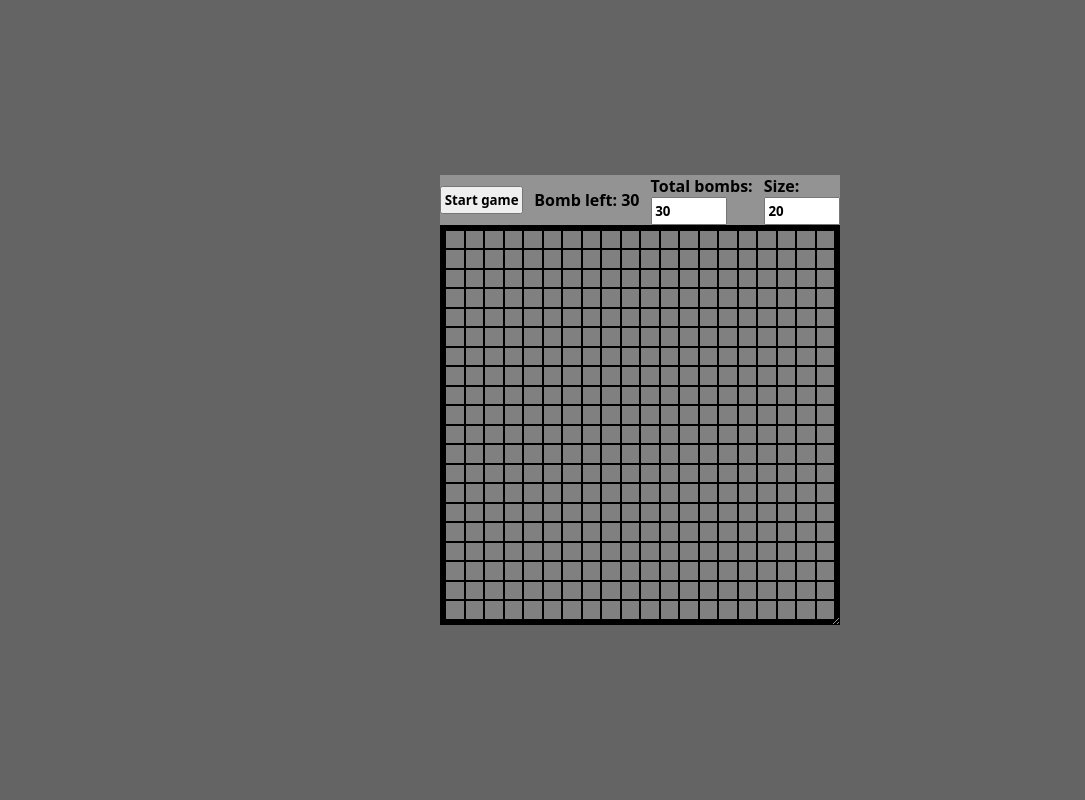
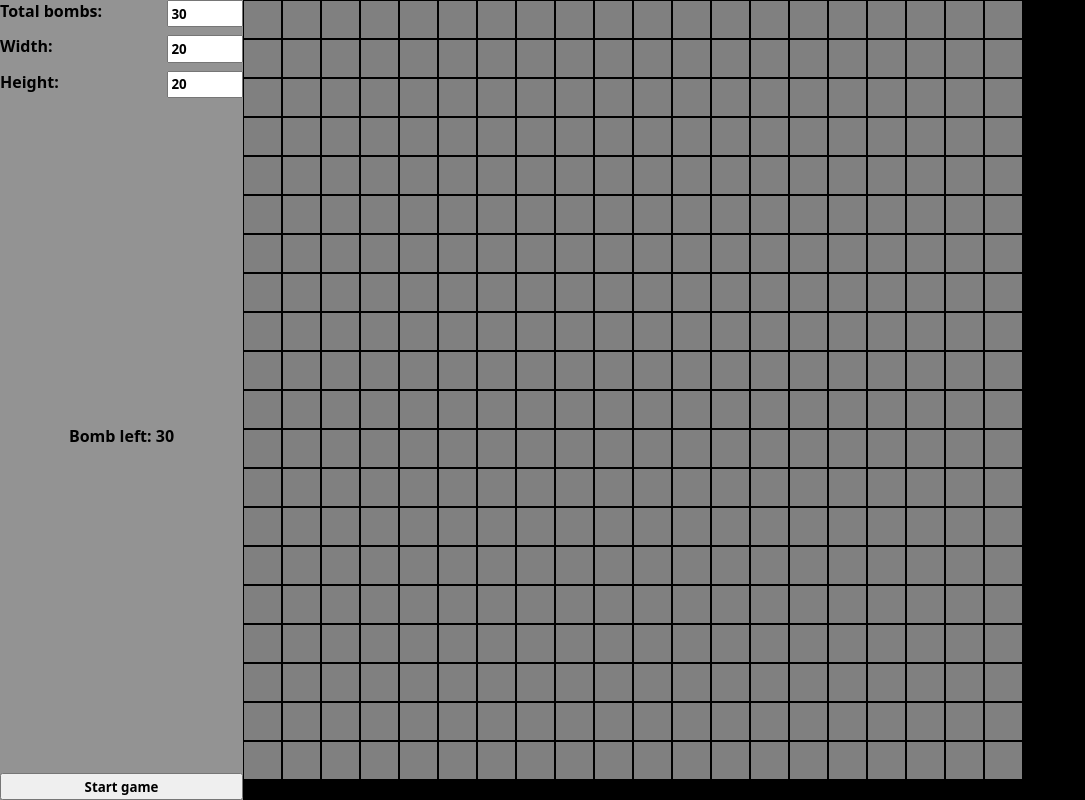
Before and after one commit to jorden0120/j-debruin-site, a PHP site: page /projects/minesweeper in a window 1280 px wide. Shown: the whole page, without its empty margins (0-1085 px from the left). Run offline with PHP 8.4, Linux system fonts and the light colour scheme.

Commit message:
styling fixes

```diff
--- a/projects/minesweeper/index.html
+++ b/projects/minesweeper/index.html
@@ -5,10 +5,16 @@
 <body>
     <div class="game-wrapper">
         <div class="action-bar">
-            <button id="start-game">Start game</button>
-            <span>Bomb left: <span class="bombs"></span></span>
-            <label for="totalBombs">Total bombs: <input id="total-bombs" value="30" type="number" inputmode="numeric" pattern="\d*"></label>
-            <label for="totalBombs">Size: <input id="size" value="20" type="number" inputmode="numeric" pattern="\d*"></label>
+            <div class="game-settings">
+                <label for="totalBombs">Total bombs: <input id="total-bombs" value="30" type="number" inputmode="numeric" pattern="\d*"></label>
+                <label for="totalBombs">Width: <input id="width" value="20" type="number" inputmode="numeric" pattern="\d*"></label>
+                <label for="totalBombs">Height: <input id="height" value="20" type="number" inputmode="numeric" pattern="\d*"></label>
+            </div>
+            <div class="game-inf">
+                <span>Bomb left: <span class="bombs"></span></span>
+                <pre id="game-state" class="json-string"></pre>
+            </div>
+            <button id="start-game" class="start-button">Start game</button>
         </div>
         <div class="map" id="game-map"></div>
     </div>
--- a/projects/minesweeper/minesweeper.js
+++ b/projects/minesweeper/minesweeper.js
@@ -23,15 +23,20 @@ const startGame = async () => {
     gameMap.addEventListener('click', openTile);
     gameMap.addEventListener('contextmenu', flagTile);
 
-    const width = parseInt(document.querySelector('#size').value);
-    const height = parseInt(document.querySelector('#size').value);
+    const width = parseInt(document.querySelector('#width').value);
+    const height = parseInt(document.querySelector('#height').value);
     const bombsAmount = parseInt(document.querySelector('#total-bombs').value);
     drawingEvents.forEach(e => clearTimeout(e));
+    await new Promise((resolve) => {
+        gameMap.style.setProperty('--columns-size', Math.floor(Math.min((gameMap.clientWidth - 1) / width, (gameMap.clientHeight - 1) / height)) + 'px');
+        gameMap.style.setProperty('--width', width);
+        gameMap.style.setProperty('--height', height);
+        gameMap.style.setProperty('--mapHeight', gameMap.clientHeight);
+        gameMap.style.setProperty('--mapWidth', gameMap.clientWidth);
+        gameMap.innerHTML = '';
+        resolve();
+    });
 
-
-    gameMap.style.setProperty('--rows', width);
-
-    gameMap.innerHTML = '';
     for(let x = 0; x < width; x++) {
         for(let y = 0; y < height; y++) {
             gameMap.appendChild(createTile(x, y));
@@ -43,6 +48,7 @@ const startGame = async () => {
     document.querySelectorAll('.bombs').forEach(e => e.innerText = gameState.bombsRemaining)
     drawingEvents = [];
 }
+
 
 /**
  *
@@ -88,7 +94,7 @@ const updateGame = (gameState, tileElement) => {
  */
 const flagTile = (clickEvent) => {
     clickEvent.preventDefault();
-    const tile = clickEvent.target.closest('.tile');
+    const tile = clickEvent.target.closest('.tile:not(.opened)');
     if (!tile) return;
 
     tile.classList.toggle('flaged');
@@ -138,5 +144,8 @@ const updateMap = async (gameState, centerX, centerY) => {
         drawingEvents.push(event);
     });
 
-    console.log(gameState);
+    gameState.map = [];
+
+    const test = JSON.stringify(gameState, null, '\n').replaceAll('\n\n', '\n');
+    document.querySelector('#game-state').innerHTML = test;
 }
--- a/projects/minesweeper/style.css
+++ b/projects/minesweeper/style.css
@@ -1,3 +1,4 @@
+@import url("./tileStyling.css");
 @layer default {
     * {
         box-sizing: border-box;
@@ -10,37 +11,80 @@
     body {
         --body-color: rgb(100,100,100);
         background-color: var(--body-color);
-        display: grid;
-        place-items: center;
-        width: 100%;
+        width: 100vw;
         height: 100svh;
         height: 100vh;
     }
 
+    .game-wrapper {
+        background-color: rgb(255, 255, 255, .3);
+        display: flex;
+        width: 100%;
+        height: 100%;
+    }
+
+    .action-bar {
+        display: flex;
+        flex-direction: column;
+        justify-content: space-between;
+        place-items: center;
+        width: 300px;
+    }
+
+    .start-button {
+        width: 100%;
+        height: 2em;
+    }
+
+    input, button {
+        height: 100%;
+        padding: .2em;
+    }
+
+    input[type="number"] {
+        width: 10ch;
+    }
+
+    .action-bar label {
+        display: flex;
+        justify-content: space-between;
+    }
+
+    .game-settings {
+        width: 100%;
+        display: grid;
+        grid-column: repeat(2, 1fr);
+        row-gap: .5em;
+    }
+
     .map {
-        --rows: 5;
+        --width: 5;
+        --height: 5;
         --map-border-color: black;
         display: grid;
-        grid-template-rows: repeat(var(--rows), 1fr);
+        --mapHeight: 0;
+        --mapWidth: 0;
+        --columns-size: min(
+            calc(var(--mapHeight) / var(--height) * .9px),
+            calc(var(--mapWidth) / var(--width) * .9px));
+
+        grid-template-rows: repeat(var(--height), var(--columns-size));
+        grid-template-columns: repeat(var(--width), var(--columns-size));
+        /* aspect-ratio: var(--width) / var(--height); */
         grid-auto-flow: column;
         box-shadow: inset 0 0 2px 5px var(--map-border-color);
-        padding: 5px;
         background-color: var(--map-border-color);
-        min-width: 400px;
-        min-height: 400px;
-        resize: both;
-        overflow: hidden;
+        width: 100%;
+        height: 100%;
     }
 
     .tile {
         --default: gray;
         --active: lightgray;
-
         position: relative;
         background-color: var(--default);
         outline: 1px solid var(--map-border-color);
         outline-offset: -1px;
-        aspect-ratio: 1/1;
     }
 
     .tile:hover, .tile.opened {
@@ -61,73 +105,43 @@
         background: var(--flaged-background);
     }
 
-    .action-bar {
-        display: flex;
-        justify-content: space-between;
-        place-items: center;
-    }
-
-    input, button {
-        height: 100%;
-        padding: .2em;
-    }
-
-    input[type="number"] {
-        width: 10ch;
-    }
-
-    .action-bar label {
-        display: flex;
-        flex-direction: column;
-    }
-
-    .game-wrapper {
-        background-color: rgb(255, 255, 255, .3);
-    }
-
-    .tile[data-value="1"] {
-        color: rgb(0, 125, 250);
-    }
-
-    .tile[data-value="2"] {
-        color: rgb(0, 0, 250);
-    }
-
-    .tile[data-value="3"] {
-        color: rgb(237, 250, 0);
-    }
-
-    .tile[data-value="4"] {
-        color: rgb(0, 250, 50);
-    }
-
-    .tile[data-value="5"] {
-        color: rgb(250, 121, 0);
-    }
-
-    .tile[data-value="6"] {
-        color: rgb(96, 0, 250);
-    }
-
-    .tile[data-value="7"] {
-        color: rgb(250, 40, 0);
-    }
-
-    .tile[data-value="8"] {
-        color: rgb(250, 0, 0);
-    }
-
     @media only screen and (orientation: portrait) {
 
         .game-wrapper {
+            flex-flow: column;
+        }
+
+        .action-bar {
+            flex-flow: row;
+            justify-content: space-between;
             width: 100%;
         }
 
-        .map {
-            resize: none;
-            width: 100%;
-            min-width: auto;
-            aspect-ratio: 1/1;
+        .game-settings {
+            flex-flow: row;
+            width: max-content;
+        }
+
+        .game-settings label {
+            width: max(max-content, 100%);
+        }
+
+        .start-button {
+            width: fit-content;
+            height: 100%;
+        }
+
+        .game-inf {
+            width: 250px;
+        }
+
+        .game-inf pre {
+            display: none;
         }
     }
+
+    .json-string {
+        overflow: hidden;
+        width: 100%;
+    }
 }
--- /dev/null
+++ b/projects/minesweeper/tileStyling.css
@@ -0,0 +1,33 @@
+@layer default {
+    .tile[data-value="1"] {
+        color: rgb(0, 125, 250);
+    }
+
+    .tile[data-value="2"] {
+        color: rgb(0, 0, 250);
+    }
+
+    .tile[data-value="3"] {
+        color: rgb(237, 250, 0);
+    }
+
+    .tile[data-value="4"] {
+        color: rgb(0, 250, 50);
+    }
+
+    .tile[data-value="5"] {
+        color: rgb(250, 121, 0);
+    }
+
+    .tile[data-value="6"] {
+        color: rgb(96, 0, 250);
+    }
+
+    .tile[data-value="7"] {
+        color: rgb(250, 40, 0);
+    }
+
+    .tile[data-value="8"] {
+        color: rgb(250, 0, 0);
+    }
+}
```
